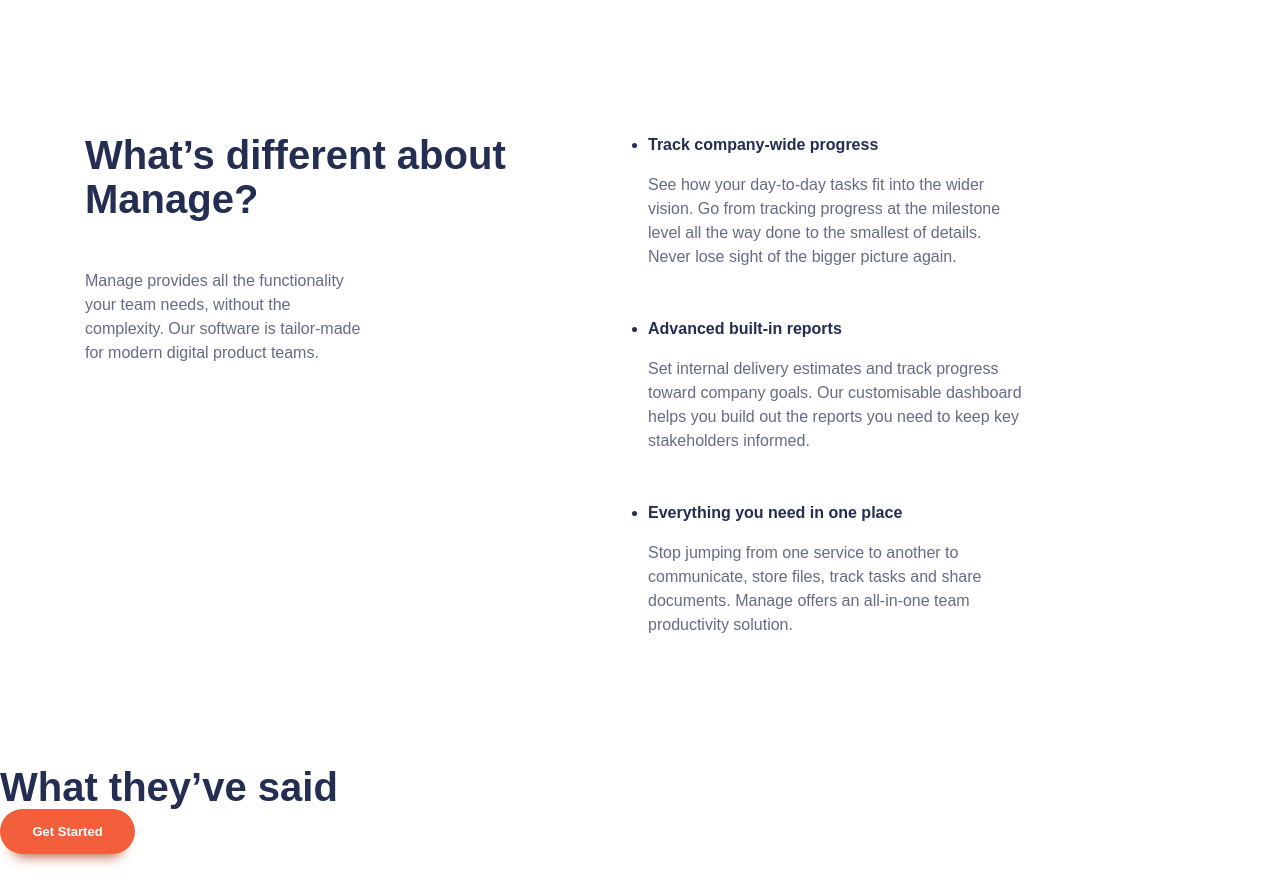
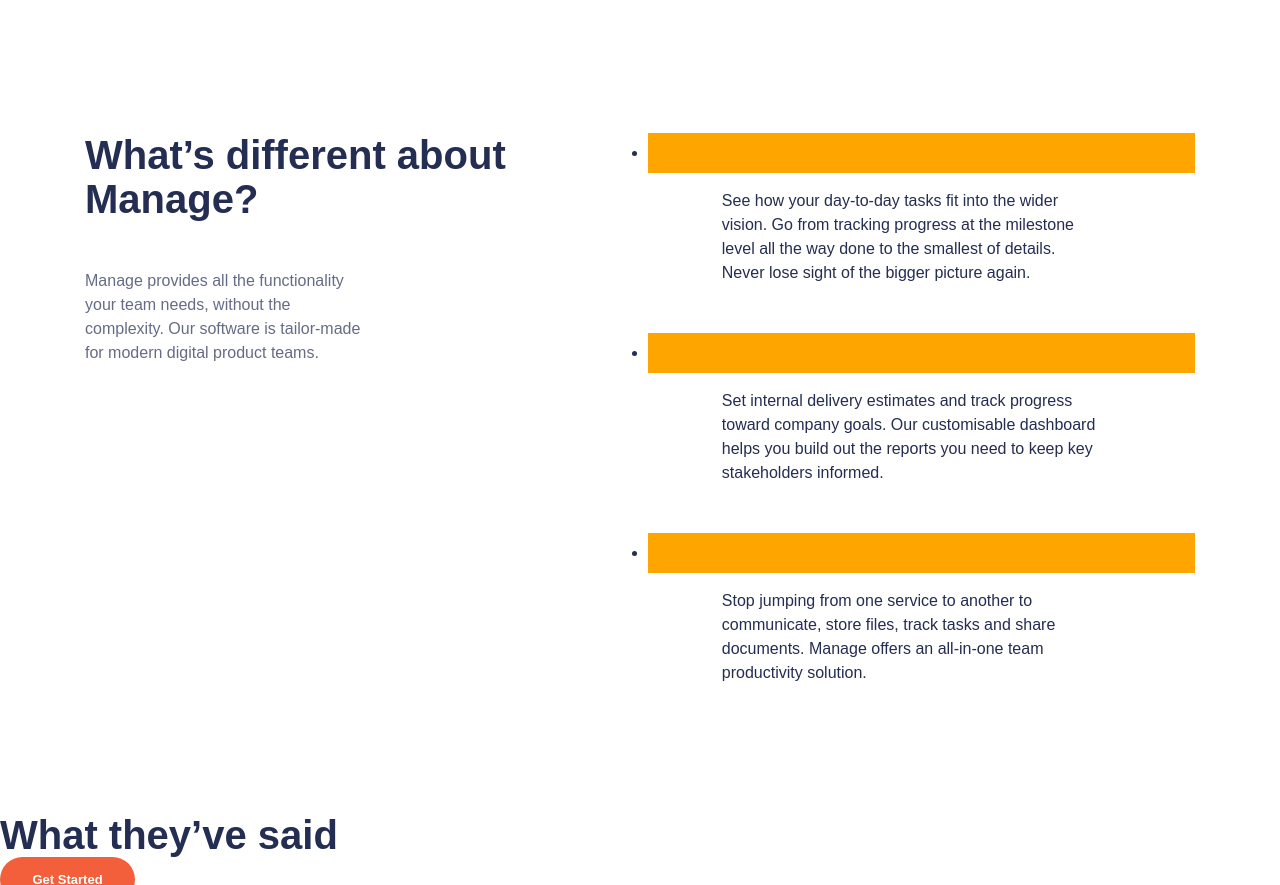
Before and after one commit to laabidihamza/Manage-landing-page, a plain HTML site: page index.html in a window 1280 px wide. Shown: the part 680-1565 px from the top of the page. Drawn offline with Linux system fonts and the light colour scheme.

Commit message:
fixing numbered list

```diff
--- a/index.html
+++ b/index.html
@@ -63,24 +63,24 @@
                         <p>Manage provides all the functionality your team needs, without the complexity. Our software is tailor-made for modern digital product teams.</p>
                     </div>
                     <div>
-                        <ul class="numbered-item | flow " role="list">
+                        <ul class="numbered-items | flow " role="list">
                             <li>
                                 <div class="flow" style="--flow-spacer:1em">
-                                    <h3 class="fs-600 fw-bold">Track company-wide progress</h3>
-                                    <p data-width="wide">See how your day-to-day tasks fit into the wider vision. Go from tracking progress at the milestone level all the way done to the smallest of details. Never lose sight of the bigger picture again.</p>
+                                    <h3 class="numbered-items__title | fs-600 fw-bold">Track company-wide progress</h3>
+                                    <p class="numbered-items__body" data-width="wide">See how your day-to-day tasks fit into the wider vision. Go from tracking progress at the milestone level all the way done to the smallest of details. Never lose sight of the bigger picture again.</p>
                                 </div>
                             </li>
 
                             <li>
                                 <div class="flow" style="--flow-spacer:1em">
-                                    <h3 class="fs-600 fw-bold">Advanced built-in reports</h3>
-                                    <p data-width="wide">Set internal delivery estimates and track progress toward company goals. Our customisable dashboard helps you build out the reports you need to keep key stakeholders informed.</p>
+                                    <h3 class="numbered-items__title | fs-600 fw-bold">Advanced built-in reports</h3>
+                                    <p class="numbered-items__body" data-width="wide">Set internal delivery estimates and track progress toward company goals. Our customisable dashboard helps you build out the reports you need to keep key stakeholders informed.</p>
                                 </div>
                             </li>
                             <li>
                                 <div class="flow" style="--flow-spacer:1em">
-                                    <h3 class="fs-600 fw-bold">Everything you need in one place</h3>
-                                    <p data-width="wide">Stop jumping from one service to another to communicate, store files, track tasks and share documents. Manage offers an all-in-one team productivity solution.</p>
+                                    <h3 class="numbered-items__title | fs-600 fw-bold">Everything you need in one place</h3>
+                                    <p class="numbered-items__body" data-width="wide">Stop jumping from one service to another to communicate, store files, track tasks and share documents. Manage offers an all-in-one team productivity solution.</p>
                                 </div>
                             </li>
                         </ul>
--- a/style.css
+++ b/style.css
@@ -427,8 +427,43 @@ input:where([type="text"], [type="email"]) {
     counter-increment: count;
 }
 
-.numbered-items li::before {
-    content: counter(count);
+.numbered-items div {
+    display: grid;
+    position: relative;
+    align-items: center;
+    column-gap: var(--size-400);
+    grid-template-columns: min-content 1fr;
+}
+
+.numbered-items__title::before {
+    content: "";
+    position: absolute;
+    inset: 0;
+    grid-column: 1/ -1;
+    grid-row: 1/ 2;
+    background-color: orange;
+}
+
+.numbered-items__body {
+    grid-column: 1 / -1;
+}
+
+@media (min-width:30em) {
+    .numbered-items__body {
+        grid-column: 2 /-1;
+    }
+}
+
+.numbered-items div::before {
+    content: "0" counter(count);
+    display: flex;
+    align-items: center;
+    color: var(--clr-neutral-100);
+    font-weight: var(--fw-bold);
+    background-color: var(--clr-accent-400);
+    padding: 0 var(--size-500);
+    height: 40px;
+    border-radius: 100vw;
 }
 
 
```
